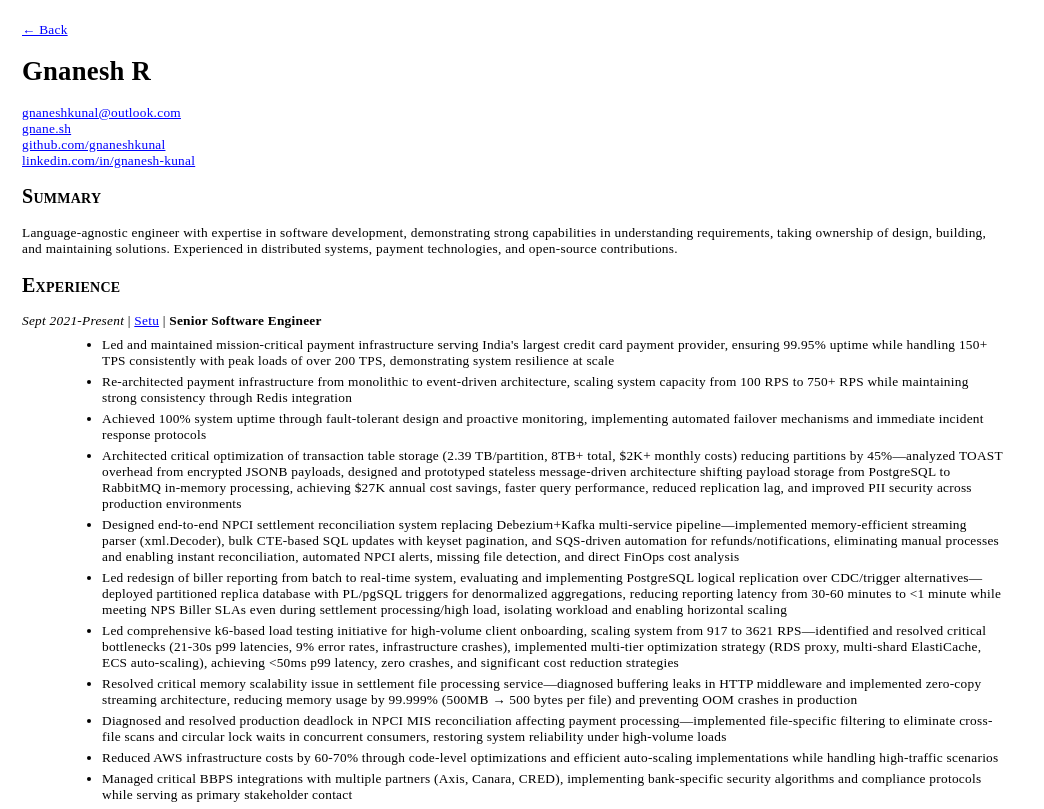
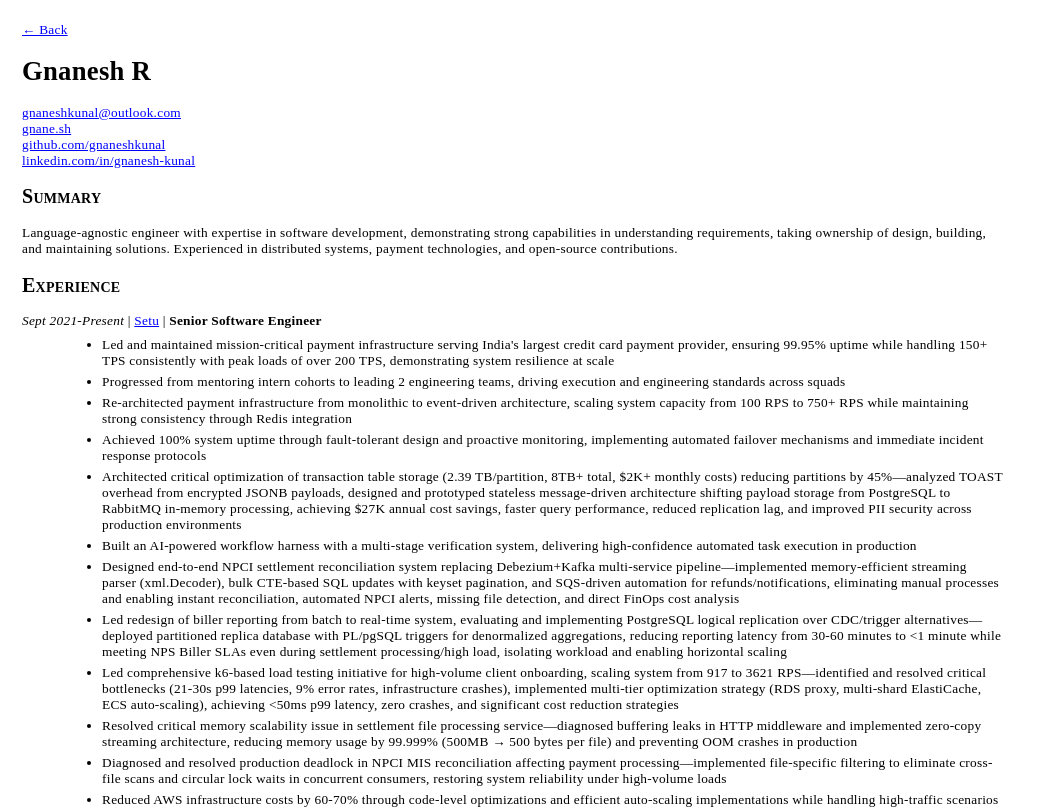
Before and after one commit to GnaneshKunal/gnanesh-blog, a Next.js app: page /resume in a window 1280 px wide. Shown: the top 809 px of the page, without its empty margins (0-1044 px from the left). Built offline with nearby package versions, Linux system fonts and the light colour scheme.

Commit message:
Add mentoring/leadership trajectory and AI harness to resume

```diff
--- a/app/resume/page.tsx
+++ b/app/resume/page.tsx
@@ -28,9 +28,11 @@ const EXPERIENCE = [
     role: "Senior Software Engineer",
     highlights: [
       "Led and maintained mission-critical payment infrastructure serving India's largest credit card payment provider, ensuring 99.95% uptime while handling 150+ TPS consistently with peak loads of over 200 TPS, demonstrating system resilience at scale",
+      "Progressed from mentoring intern cohorts to leading 2 engineering teams, driving execution and engineering standards across squads",
       "Re-architected payment infrastructure from monolithic to event-driven architecture, scaling system capacity from 100 RPS to 750+ RPS while maintaining strong consistency through Redis integration",
       "Achieved 100% system uptime through fault-tolerant design and proactive monitoring, implementing automated failover mechanisms and immediate incident response protocols",
       "Architected critical optimization of transaction table storage (2.39 TB/partition, 8TB+ total, $2K+ monthly costs) reducing partitions by 45%—analyzed TOAST overhead from encrypted JSONB payloads, designed and prototyped stateless message-driven architecture shifting payload storage from PostgreSQL to RabbitMQ in-memory processing, achieving $27K annual cost savings, faster query performance, reduced replication lag, and improved PII security across production environments",
+      "Built an AI-powered workflow harness with a multi-stage verification system, delivering high-confidence automated task execution in production",
       "Designed end-to-end NPCI settlement reconciliation system replacing Debezium+Kafka multi-service pipeline—implemented memory-efficient streaming parser (xml.Decoder), bulk CTE-based SQL updates with keyset pagination, and SQS-driven automation for refunds/notifications, eliminating manual processes and enabling instant reconciliation, automated NPCI alerts, missing file detection, and direct FinOps cost analysis",
       "Led redesign of biller reporting from batch to real-time system, evaluating and implementing PostgreSQL logical replication over CDC/trigger alternatives—deployed partitioned replica database with PL/pgSQL triggers for denormalized aggregations, reducing reporting latency from 30-60 minutes to <1 minute while meeting NPS Biller SLAs even during settlement processing/high load, isolating workload and enabling horizontal scaling",
       "Led comprehensive k6-based load testing initiative for high-volume client onboarding, scaling system from 917 to 3621 RPS—identified and resolved critical bottlenecks (21-30s p99 latencies, 9% error rates, infrastructure crashes), implemented multi-tier optimization strategy (RDS proxy, multi-shard ElastiCache, ECS auto-scaling), achieving <50ms p99 latency, zero crashes, and significant cost reduction strategies",
```
